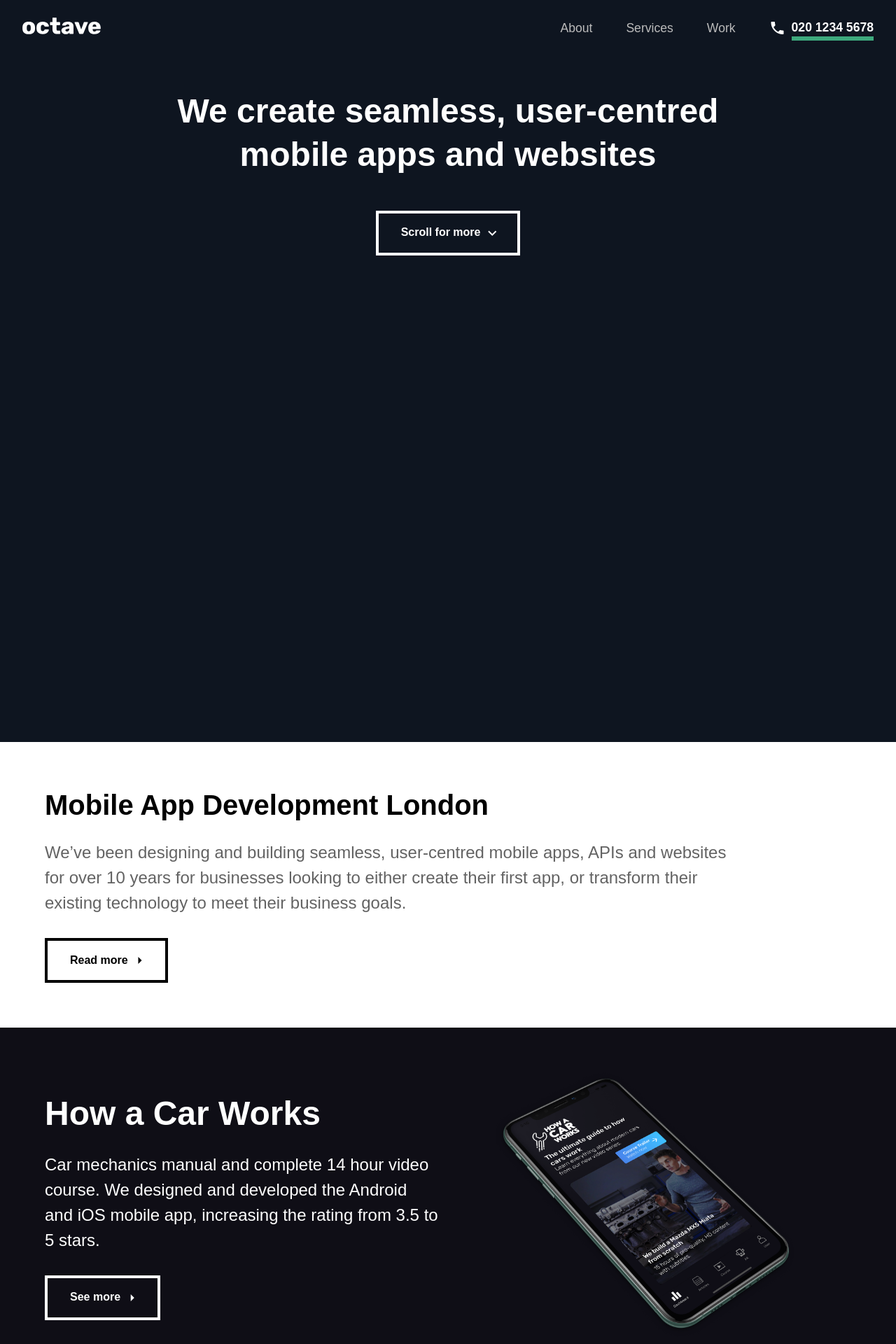
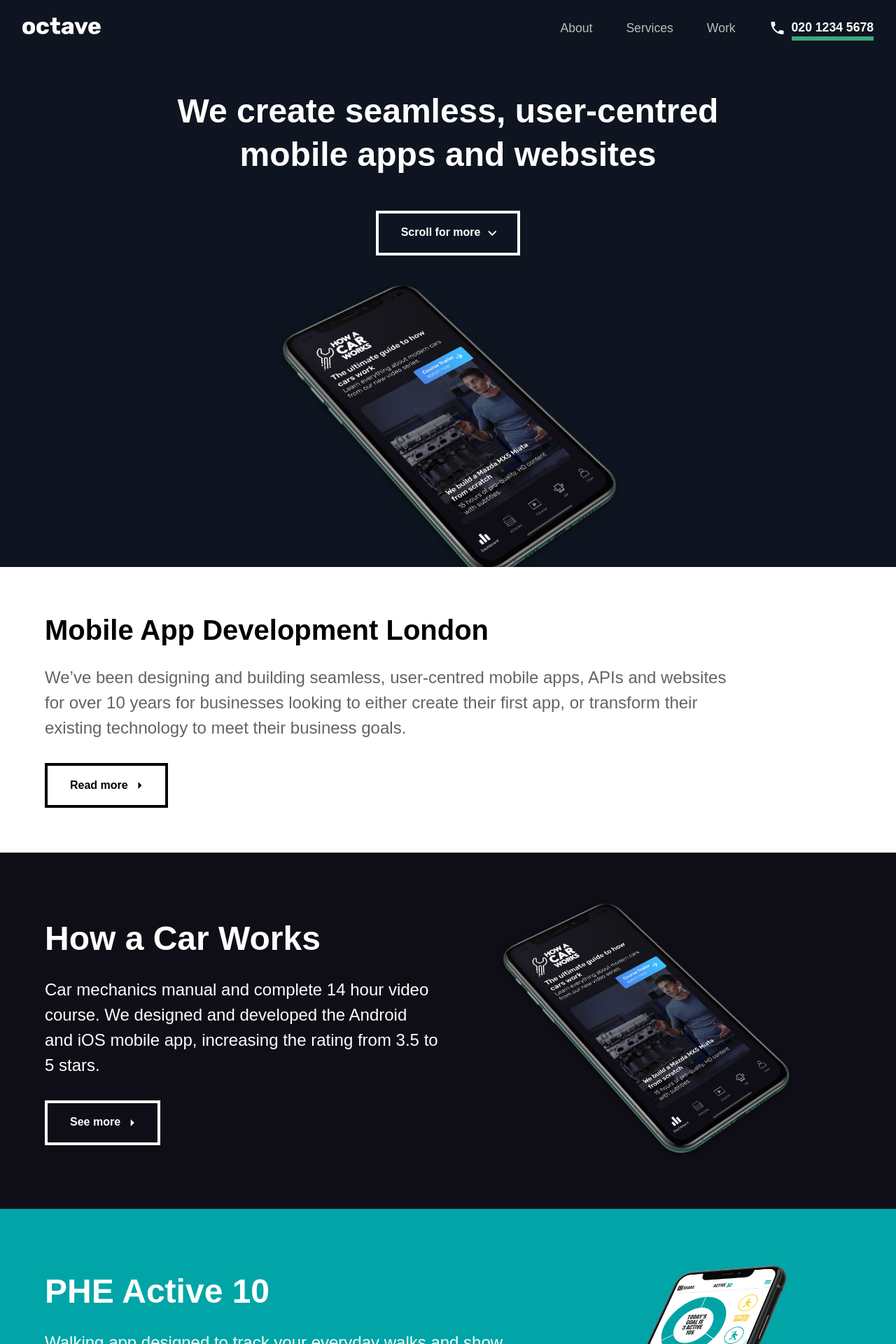
Before and after one commit to chrisjingram/octave-website, a Jekyll site: the page built from index.html, in a window 1280 px wide. Shown: the top 1920 px of the page at 70% size. Built offline with Jekyll 4.4.1, drawn with Linux system fonts in a browser that asks for light colours; nearby versions of some CDN libraries; some web fonts are replaced.

Commit message:
Fading gallery

```diff
--- a/_includes/cover.html
+++ b/_includes/cover.html
@@ -1,4 +1,8 @@
 <section id="cover">
   <h2 class="strapline">We create seamless, user-centred mobile apps and websites</h2>
   <a href="#" class="button button-white icon-right">Scroll for more<i class="material-icons">keyboard_arrow_down</i></a>
+  <div class="gallery">
+    <img src="/assets/images/hacw-mockup.png" alt="How A Car Works app on an iPhone">
+    <img src="/assets/images/active10-mockup.png" alt="Active 10 app on an iPhone">
+  </div>
 </section>
--- a/_sass/_cover.scss
+++ b/_sass/_cover.scss
@@ -1,8 +1,10 @@
 section#cover{
   background: $indigo;
-  height: 100%;
+  height: 90%;
+  box-sizing: border-box;
   padding: 5rem 2rem;
   text-align: center;
+  overflow:hidden;
   h2.strapline{
     font-family: "Muli", sans-serif;
     font-size: 2rem;
@@ -19,4 +21,26 @@
       font-size: 3rem;
     }
   }
+  .gallery{
+    margin-top: 2rem;
+    height: 100%;
+    position: relative;
+    display: flex;
+    align-items: flex-start;
+    justify-content: center;
+    img{
+      position: absolute;
+      width: 100%;
+      max-width: 50em;
+      -webkit-transition: opacity 1s ease-in-out;
+      -moz-transition: opacity 1s ease-in-out;
+      -o-transition: opacity 1s ease-in-out;
+      transition: opacity 1s ease-in-out;
+      opacity: 0;
+    }
+    img.visible{
+      opacity: 1;
+    }
+
+  }
 }
--- a/_sass/_projects.scss
+++ b/_sass/_projects.scss
@@ -34,6 +34,10 @@
       display: flex;
       flex-direction: column;
       justify-content: center;
+      margin-bottom: 2rem;
+      @include md{
+        margin-bottom: 0;
+      }
       .button{
         align-self: flex-start;
       }
--- a/assets/css/style.scss
+++ b/assets/css/style.scss
@@ -13,6 +13,13 @@
   line-height: 1.3;
 }
 
+::selection {
+  background: $green; /* WebKit/Blink Browsers */
+}
+::-moz-selection {
+  background: $green; /* Gecko Browsers */
+}
+
 @import "common";
 @import "header";
 @import "cover";
--- a/js/main.js
+++ b/js/main.js
@@ -1,8 +1,33 @@
 function toggleFullscreenMenu(){
-    var el = document.getElementById("fullscreen-menu");
-    if(el.style.display === "block"){
-        el.style.display = "none"
+  var el = document.getElementById("fullscreen-menu");
+  if(el.style.display === "block"){
+    el.style.display = "none"
+  }else{
+    el.style.display = "block"
+  }
+}
+
+// Gallery
+document.addEventListener("DOMContentLoaded", function(event){
+
+  window.currentGalleryIndex = -1;
+
+  const gallery = document.getElementsByClassName("gallery")[0];
+  const images = gallery.getElementsByTagName("img");
+
+  setTimeout(nextImage, 500);
+  setInterval(nextImage, 5000);
+
+  function nextImage(){
+    if(window.currentGalleryIndex === images.length-1){
+      window.currentGalleryIndex = 0;
     }else{
-        el.style.display = "block"
+      window.currentGalleryIndex += 1;
     }
-}
+    for(var i=0; i<images.length; i++){
+      images[i].className = "";
+    }
+    images[window.currentGalleryIndex].className = "visible";
+  }
+
+});
```
